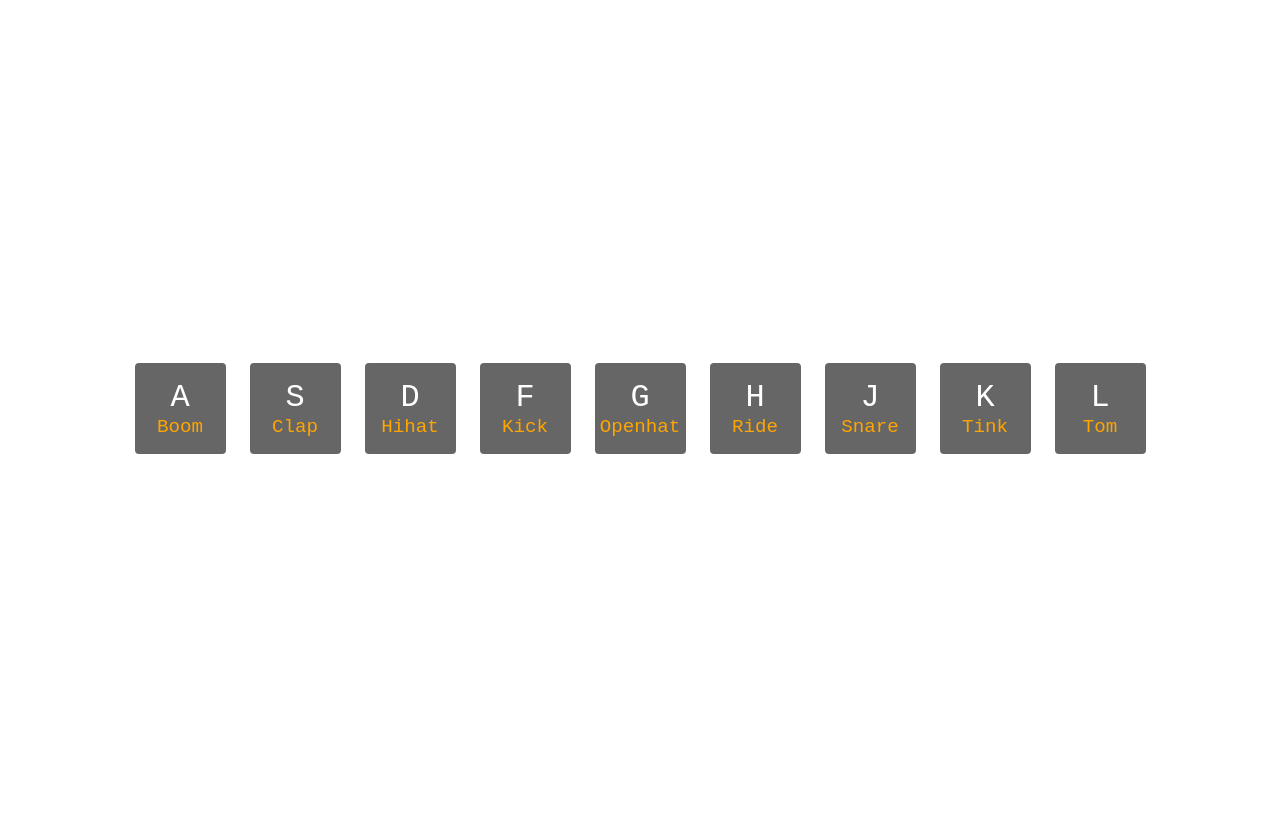
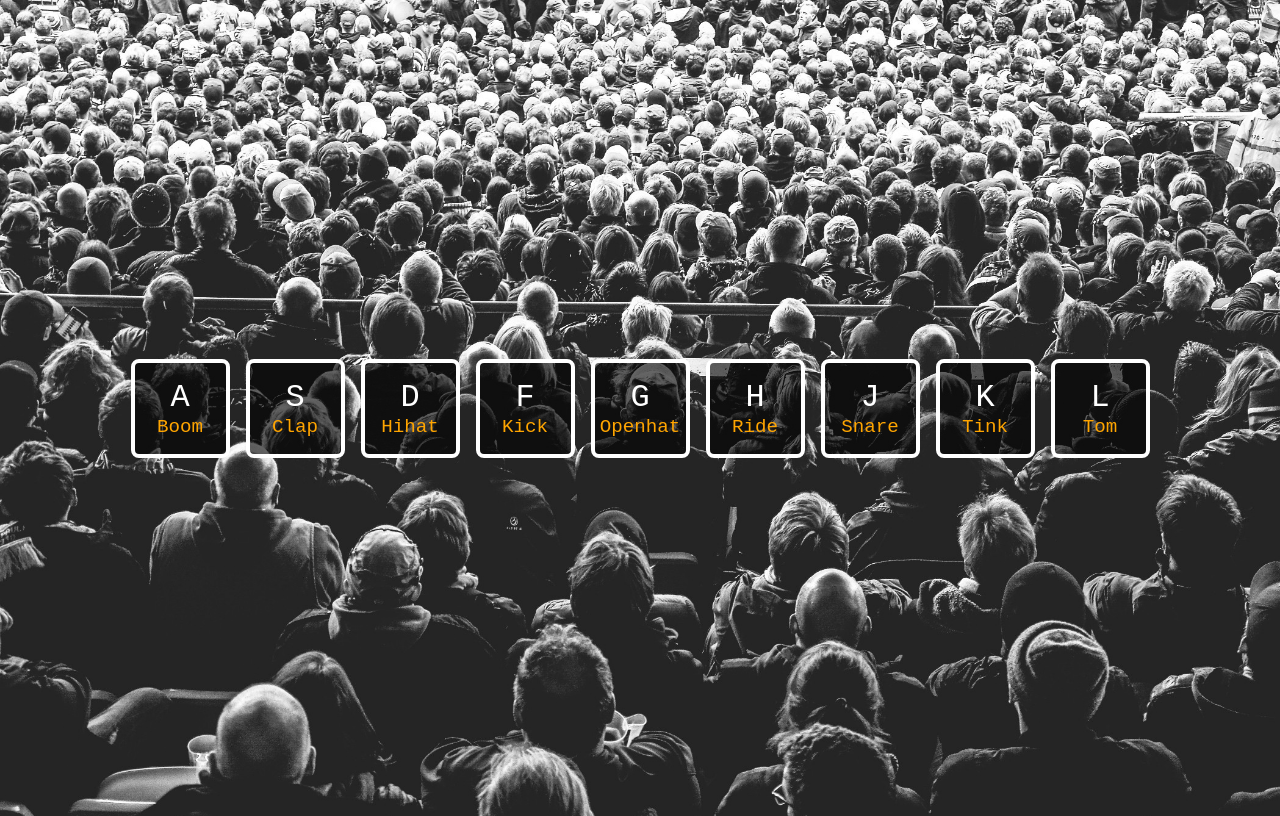
Before and after one commit to roiceee/jspracticeTOP, a plain HTML site: page index.html in a window 1280 px wide. Drawn offline with Linux system fonts and the light colour scheme; the site is published under a folder, as on GitHub Pages, so addresses that start at the root find nothing.

Commit message:
Update style.css

```diff
--- a/style.css
+++ b/style.css
@@ -1,5 +1,5 @@
 html {
-    background-image: url("/sounds/background.jpg");
+    background-image: url("sounds/background.jpg");
     font-family: 'Courier New', Courier, monospace;
    background-size: cover;
 }
```
